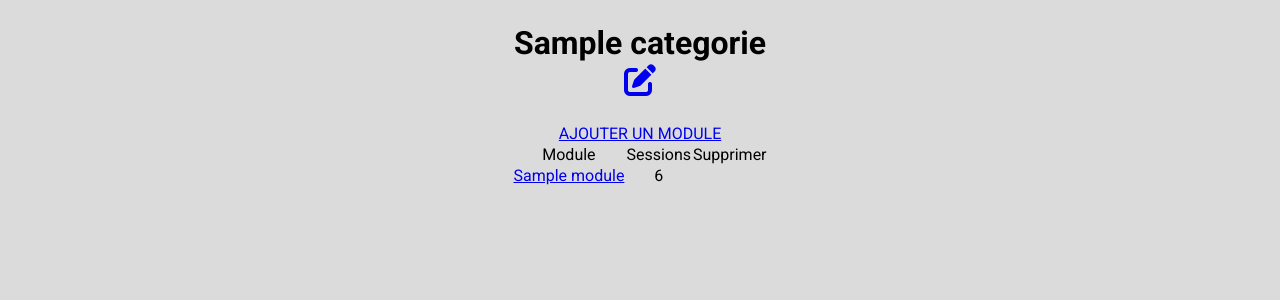
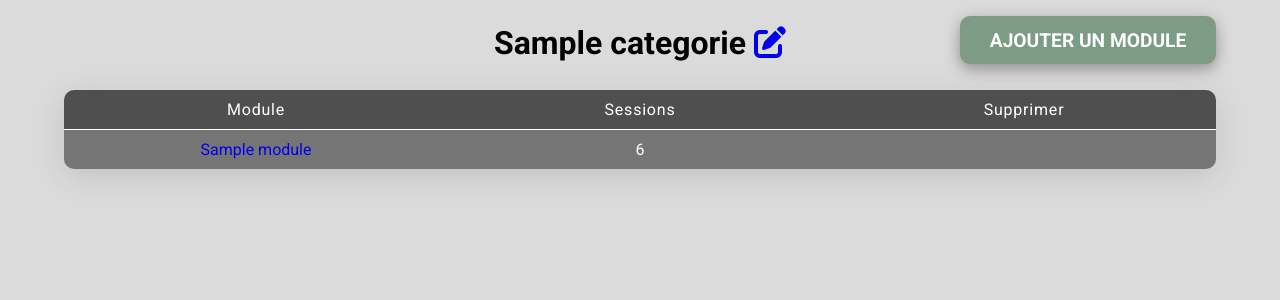
Before and after one commit to David-SDA/SymfonySession, a Symfony app: template templates/categorie/show.html.twig in a window 1280 px wide. Shown: the part 64-364 px from the top of the page. Run offline with Twig, Linux system fonts and the light colour scheme; the template is opened without the code that fills it: most values are stand-ins (such as "Sample title", 1, 10 or a date in 2020); some libraries are stand-ins or nearby versions.

Commit message:
Ajout du style de la page d'une catégorie

```diff
--- a/templates/categorie/show.html.twig
+++ b/templates/categorie/show.html.twig
@@ -5,11 +5,12 @@
 {% block body %}
     <div class="page">
         {% if categorie %}
-            <h1 class="titrePage">{{ categorie }} <a href="{{ path('edit_categorie', { 'id' : categorie.id }) }}"><i class="fa-solid fa-pen-to-square"></i></a></h1>
-            <a href="{{ path('add_module') }}">AJOUTER UN MODULE</a>
+            <div class="titrePage">
+                <h1>{{ categorie }} <a href="{{ path('edit_categorie', { 'id' : categorie.id }) }}" class="boutonModification"><i class="fa-solid fa-pen-to-square"></i></a></h1>
+            </div>
+            <a href="{{ path('add_module') }}" class="boutonAjout">AJOUTER UN MODULE</a>
             {% if categorie.modules %}
-
-                <table>
+                <table class="tableau">
                     <thead>
                         <tr>
                             <td>Module</td>
@@ -24,6 +25,8 @@
                                 <td>{{ module.sessionModules | length }}</td>
                                 {% if module.sessionModules | length == 0 %}
                                     <td><a href="{{ path('delete_module', { 'id' : module.id }) }}"><i class="fa-solid fa-trash"></i></a></td>
+                                {% else %}
+                                    <td></td>
                                 {% endif %}
                             </tr>
                         {% endfor %}
```
